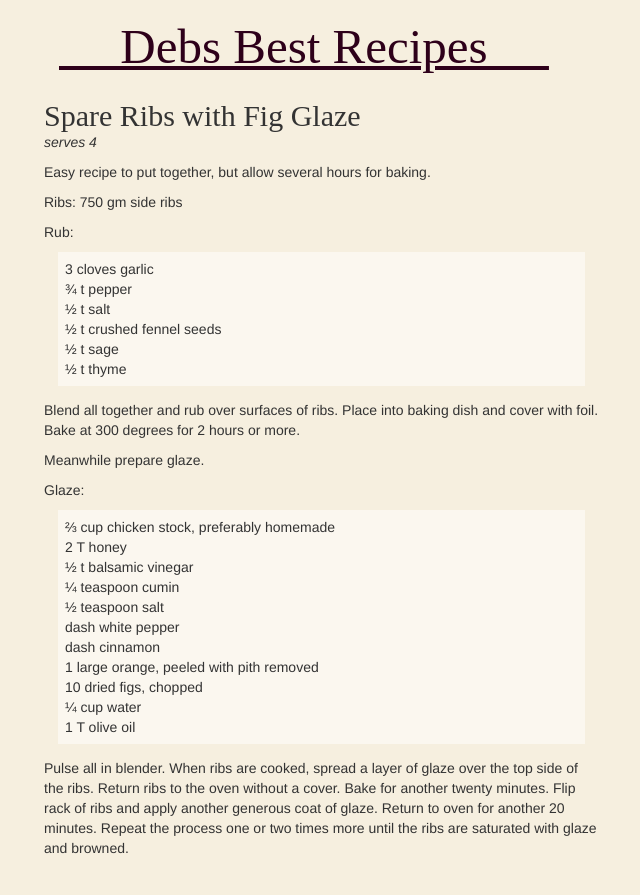
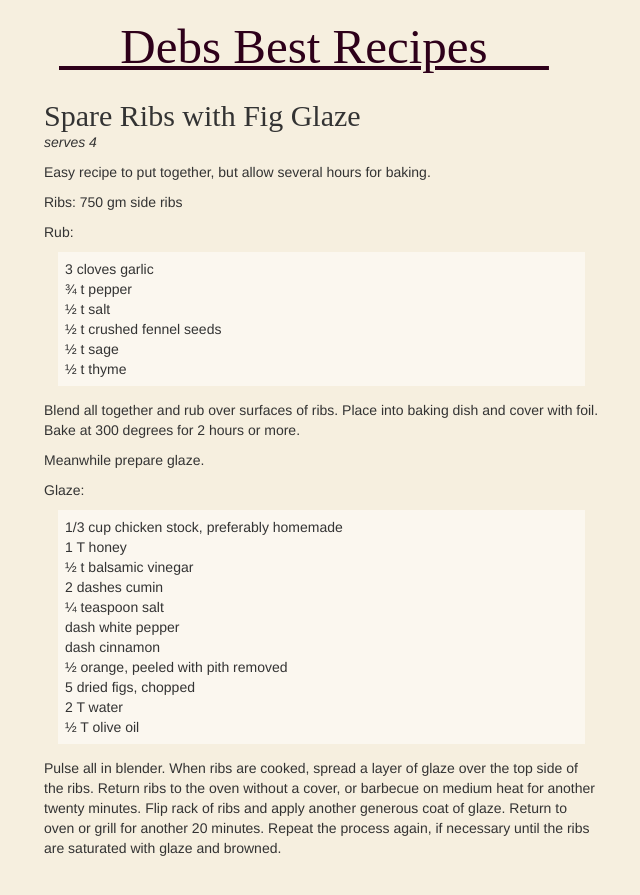
Before and after one commit to JonahBraun/debs-recipes, a Jekyll site: the page built from _posts/2015-01-09-spareribs-with-fig-glaze.md, in a window 1280 px wide. Shown: the top 895 px of the page, without its empty margins (11-651 px from the left). Built offline with Jekyll 4.4.1, drawn with Linux system fonts in a browser that asks for light colours; nearby versions of some CDN libraries; some web fonts are replaced; Markdown is read by kramdown in place of the engine named in the settings.

Commit message:
Update 2015-01-09-spareribs-with-fig-glaze.md

```diff
--- a/_posts/2015-01-09-spareribs-with-fig-glaze.md
+++ b/_posts/2015-01-09-spareribs-with-fig-glaze.md
@@ -24,16 +24,16 @@ Meanwhile prepare glaze.
 
 Glaze:
 
-- ⅔ cup chicken stock, preferably homemade
-- 2 T honey
+- 1/3 cup chicken stock, preferably homemade
+- 1 T honey
 - ½ t balsamic vinegar
-- ¼ teaspoon cumin
-- ½ teaspoon salt
+- 2 dashes cumin
+- ¼ teaspoon salt
 - dash white pepper
 - dash cinnamon
-- 1 large orange, peeled with pith removed
-- 10 dried figs, chopped
-- ¼ cup water
-- 1 T olive oil
+- ½ orange, peeled with pith removed
+- 5 dried figs, chopped
+- 2 T water
+- ½ T olive oil
 
-Pulse all in blender. When ribs are cooked, spread a layer of glaze over the top side of the ribs.  Return ribs to the oven without a cover. Bake for another twenty minutes.  Flip rack of ribs and apply another generous coat of glaze. Return to oven for another 20 minutes. Repeat the process one or two times more until the ribs are saturated with glaze and browned.
+Pulse all in blender. When ribs are cooked, spread a layer of glaze over the top side of the ribs.  Return ribs to the oven without a cover, or barbecue on medium heat for another twenty minutes.  Flip rack of ribs and apply another generous coat of glaze. Return to oven or grill for another 20 minutes. Repeat the process again, if necessary until the  ribs are saturated with glaze and browned.
```
